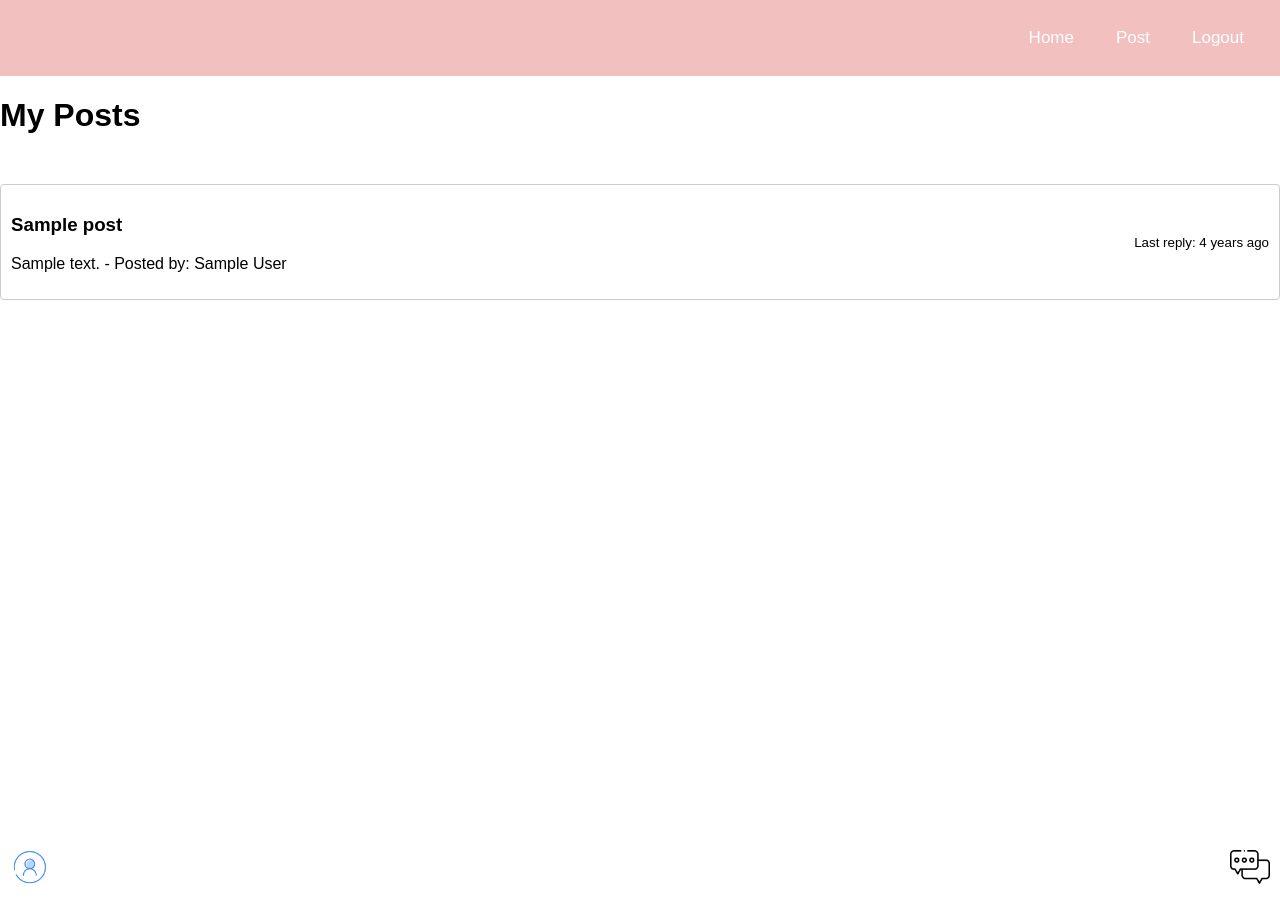
After one commit to leoli33/CSE312_666, a Flask app: template templates/my_posts.html in a window 1280 px wide. The commit adds this page. Run offline with Flask 3, Linux system fonts and the light colour scheme; the template is opened without the code that fills it: most values are stand-ins (such as "Sample title", 1, 10 or a date in 2020).

Commit message:
adding my_post.html
1.imporve user GUI design
2.added a page that only dispaly current login-user's thread

```diff
--- a/server.py
+++ b/server.py
@@ -80,7 +80,7 @@ def login():
         email = str(request.form['email'])
         password = str(request.form['password'])
         session['user_email'] = 'user@example.com'
-        print("default email: ", session['user_email'])
+        # print("default email: ", session['user_email'])
 
         for doc in cred_collection.find({},{'_id' : False}):
 
@@ -90,7 +90,7 @@ def login():
 
                 #auth_cook = request.cookies.get('auth_token')
                 session['user_email'] = doc["email"]
-                print("actual email: ", session['user_email'])
+                # print("actual email: ", session['user_email'])
 
                 N = 20
                 auth_tok = ''.join(random.choices(string.ascii_uppercase + string.digits + string.ascii_lowercase, k=N))
@@ -132,6 +132,11 @@ def logout():
 ##################发帖子相关 function##################
 @app.route('/post')
 def posts_list_html():
+    user_email = session.get('user_email', None)
+    if not user_email:
+        flash('Please log in to see your posts.')
+        return redirect(url_for('login'))
+
     all_posts = list(posts_collection.find())
     for post in all_posts:
         content = post.get('content', '')
@@ -158,7 +163,7 @@ def submit_post():
     title = data['title']
     content = data['content']
     author_email = session.get('user_email')
-    print("Author email at post submission:", author_email)
+    # print("Author email at post submission:", author_email)
     post_id = posts_collection.insert_one({'title': title, 'content': content, 'author': author_email}).inserted_id
     return jsonify({'result': 'success', 'post_id': str(post_id)})
 
@@ -177,7 +182,7 @@ def post_detail(post_id):
     post_data = posts_collection.find_one({'_id': ObjectId(post_id)})
     if post_data:
         author_email = post_data.get('author', 'Unknown author')
-        print("Author email at post detail:", author_email)
+        # print("Author email at post detail:", author_email)
         replies_data = replies_collection.find({'threadId': ObjectId(post_id)})
         replies = list(replies_data)
         for reply in replies:
@@ -203,6 +208,36 @@ def submit_reply():
     else:
         return jsonify({'result': 'error', 'message': 'Failed to insert reply'}), 500
 
+@app.route('/my_posts')
+def my_posts():
+    user_email = session.get('user_email', None)
+    if not user_email:
+        flash('Please log in to see your posts.')
+        return redirect(url_for('login'))
+
+    user_posts = list(posts_collection.find({'author': user_email}))
+
+    for post in user_posts:
+        content = post.get('content', '')
+        post['content_preview'] = content.split('\n')[0] if content else ''
+
+        if 'timestamp' in post:
+            post['posting_time'] = post['timestamp'].strftime('%Y-%m-%dT%H:%M:%SZ')
+        else:
+            post['posting_time'] = post['_id'].generation_time.strftime('%Y-%m-%dT%H:%M:%SZ')
+
+        last_reply = replies_collection.find_one(
+            {'threadId': ObjectId(post['_id'])},
+            sort=[('timestamp', pymongo.DESCENDING)]
+        )
+        if last_reply:
+            post['last_reply_time'] = last_reply['timestamp'].strftime('%Y-%m-%dT%H:%M:%SZ')
+        else:
+            post['last_reply_time'] = post['posting_time']
+    return render_template('my_posts.html', posts=user_posts)
+
+
+
 ##################发帖子相关 function##################
 
 @app.route('/message', methods=['GET', 'POST', 'PUT'])
--- /dev/null
+++ b/templates/my_posts.html
@@ -0,0 +1,54 @@
+<!DOCTYPE html>
+<html lang="en">
+<head>
+    <meta charset="UTF-8">
+    <meta name="viewport" content="width=device-width, initial-scale=1.0">
+    <title>Post</title>
+    <link rel="stylesheet" type="text/css" href="/static/css/styles_post.css">
+    <link rel="shortcut icon" type="image/x-icon" href="/static/images/design.png">
+</head>
+<body>
+    <div class="top-nav">
+        <a href="/home">Home</a>
+        <a href="/post">Post</a>
+        <a href="/logout">Logout</a>
+        <!-- You can add more links here if needed -->
+    </div>
+    <div class="container">
+        <h1>My Posts</h1>
+        <img src="/static/images/chat.png" alt="Chat" class="icon chat-icon" id="chatIcon" onclick="toggleChatSidebar()">
+        <img src="/static/images/guest.png" alt="User" class="icon user-icon" id="ProfileIcon" onclick="toggleProfileSidebar()">
+        <div id="mySidebar" class="sidebar">
+        <a href="javascript:void(0)" class="closebtn" onclick="closeSidebar()">&times;</a>
+            <a href="profile">Profile</a>
+            <a href="message">Message</a>
+            <a href="logout">Logout</a>
+        </div>
+        <div id="myChatSidebar" class="chat-sidebar">
+            <a href="javascript:void(0)" class="closebtn" onclick="closeChatSidebar()">&times;</a>
+        </div>
+        <div id="posts-container" class="post-container-top-space">
+            {% for post in posts %}
+            <div class="post-summary" data-posting-time="{{ post.posting_time }}" onclick="location.href='/posts/{{ post._id }}'">
+                <div>
+                    <h3>{{ post.title }}</h3>
+                    <p>{{ post.content_preview }} - Posted by: {{ post.author }}</p>
+                </div>
+                {% if post.last_reply_time %}
+                <div class="post-last-reply-time">
+                    <small>Last reply: <span class="time-ago" data-timestamp="{{ post.last_reply_time }}"></span></small>
+                </div>
+                {% else %}
+                <div class="post-last-reply-time">
+                    <small>No replies yet</small>
+                </div>
+                {% endif %}
+            </div>
+            {% else %}
+            <p>You have not posted anything yet.</p>
+            {% endfor %}
+        </div>
+    </div>
+    <script src="/static/js/functions_post.js"></script>
+</body>
+</html>
--- a/templates/post.html
+++ b/templates/post.html
@@ -10,6 +10,8 @@
 <body>
     <div class="top-nav">
         <a href="/home">Home</a>
+        <a href="/my_posts">My Post</a>
+        <a href="/logout">Logout</a>
         <!-- You can add more links here if needed -->
     </div>
     <div class="container">
```
